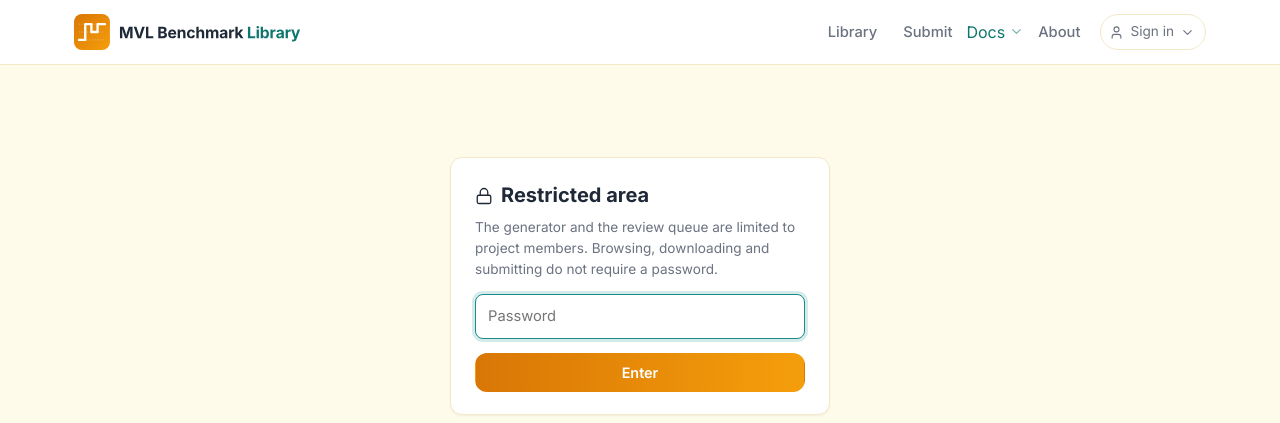
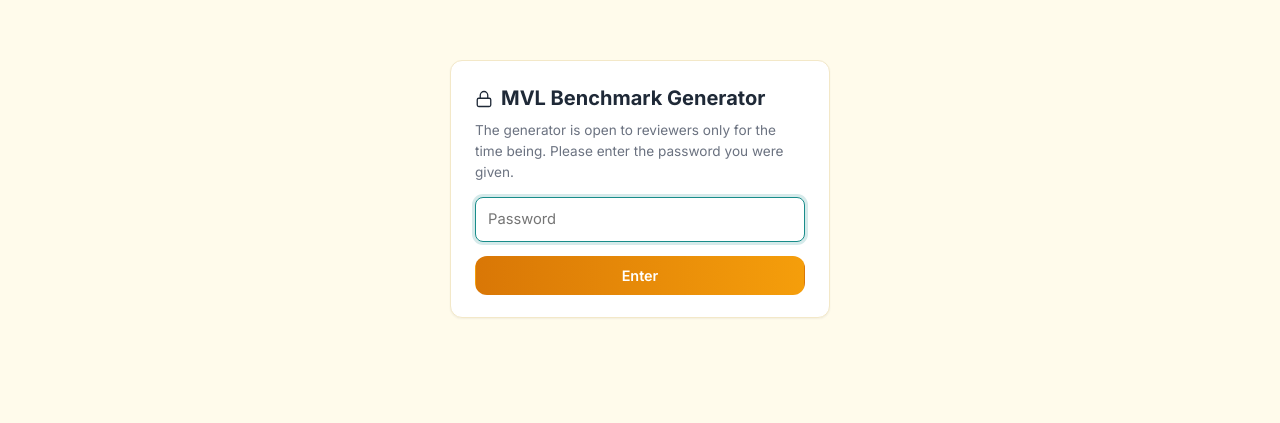
Before and after one commit to QianLiu301/MVLBenchmarkGenerator, a Flask app: page /login?next=/generate in a window 1280 px wide. Shown: the top 423 px of the page. Run offline with Flask 3, Linux system fonts and the light colour scheme; some libraries are stand-ins or nearby versions.

Commit message:
Generator reviewers see the generator alone
Signed in with GENERATOR_PASSWORD only, a session gets a login page and a
generator page without the library's brand, navigation or maintainer menu, and
every other page redirects to the generator.

```diff
--- a/web/app.py
+++ b/web/app.py
@@ -80,7 +80,8 @@ from benchmark_validator import BenchmarkValidator
 
 sys.path.insert(0, str(Path(__file__).parent))          # web/ — for blueprints
 from library.db import init_db
-from blueprints.auth import bp as auth_bp, can_generate, is_authed, require_access, require_generator
+from blueprints.auth import (bp as auth_bp, can_generate, generator_only, is_authed, require_access,
+                              require_generator)
 from blueprints.library import bp as library_bp
 from blueprints.submit import bp as submit_bp
 from blueprints.admin import bp as admin_bp
@@ -154,14 +155,18 @@ def generate_page():
     blocks it marks <!-- identity --> … <!-- /identity --> are replaced by a notice.
     """
     from library.review_mode import ANONYMOUS_REVIEW, ANONYMOUS_NOTICE
+    import re
     if not ANONYMOUS_REVIEW and is_authed():
         return send_from_directory('templates', 'index.html')
-    import re
     page = (Path(__file__).parent / 'templates' / 'index.html').read_text(encoding='utf-8')
     if ANONYMOUS_REVIEW:
         page = re.sub(r'<!-- identity\b.*?<!-- /identity -->', f'<p>{ANONYMOUS_NOTICE}</p>', page, flags=re.S)
     if not is_authed():   # reviewers: no DeepSeek (privately paid account)
         page = page.replace('<option value="deepseek">DeepSeek</option>', '')
+    if generator_only():  # generator reviewers: no library brand, links or maintainer menu
+        page = re.sub(r'<a href="/" class="brand".*?</a>', '', page, count=1, flags=re.S)
+        page = re.sub(r'<nav>.*?</nav>', '<nav><a href="/generate" class="active">Generate</a>'
+                      '<a href="/logout">Sign out</a></nav>', page, count=1, flags=re.S)
     return Response(page, mimetype='text/html')
 
 
--- a/web/blueprints/auth.py
+++ b/web/blueprints/auth.py
@@ -63,6 +63,18 @@ def can_generate() -> bool:
     return bool(review_password()) and review_password() == SITE_PASSWORD and bool(session.get('site_ok'))
 
 
+def generator_only() -> bool:
+    """A reviewer of the generator paper: signed in with GENERATOR_PASSWORD only. The
+    generator is then shown on its own, without the library around it."""
+    return bool(session.get('gen_ok')) and not session.get('site_ok') and not is_authed()
+
+
+# What a generator-only session may reach: the page, the API calls it makes, sign-out.
+_GENERATOR_PATHS = ('/generate', '/logout', '/api/status', '/api/tools', '/api/check-tools',
+                    '/api/generate', '/api/generate-stream', '/api/validate', '/api/validate-b',
+                    '/api/validate-both', '/api/run-simulation', '/api/download-zip')
+
+
 def require_generator(view):
     @wraps(view)
     def wrapped(*args, **kwargs):
@@ -90,14 +102,17 @@ def login():
         flash('Incorrect password. Please try again.', 'error')
     if is_authed() or (can_generate() and next_url.startswith('/generate')):
         return redirect(next_url)
+    if next_url.startswith('/generate'):
+        return render_template('generator_login.html', next_url=next_url, action=url_for('auth.login'))
     return render_template('login.html', next_url=next_url)
 
 
 @bp.route('/logout')
 def logout():
+    gen_only = generator_only()
     session.pop('authed', None)
     session.pop('gen_ok', None)
-    return redirect(url_for('library.home'))
+    return redirect(url_for('generate_page') if gen_only else url_for('library.home'))
 
 
 # ----------------------------------------------------------------------------
@@ -120,7 +135,13 @@ def site_gate():
     path = request.path
     if path in _SITE_OPEN or path.startswith('/static/'):
         return None
-    if session.get('site_ok') or session.get('gen_ok') or is_authed():   # any login opens the site
+    if generator_only():                            # generator reviewers see the generator alone
+        if path in _GENERATOR_PATHS:
+            return None
+        if path.startswith('/api/'):
+            return jsonify({'error': 'Not available.'}), 404
+        return redirect(url_for('generate_page'))
+    if session.get('site_ok') or is_authed():      # the maintainer login opens the site too
         return None
     if path.startswith('/api/'):
         return jsonify({'error': 'This site is password-protected.'}), 401
@@ -143,4 +164,6 @@ def site_login():
             session.permanent = True
             return redirect(next_url)
         flash('Incorrect password. Please try again.', 'error')
+    if next_url.startswith('/generate'):     # the generator's reviewers never see the library's name
+        return render_template('generator_login.html', next_url=next_url, action=url_for('auth.site_login'))
     return render_template('site_login.html', next_url=next_url)
--- /dev/null
+++ b/web/templates/generator_login.html
@@ -0,0 +1,30 @@
+<!DOCTYPE html>
+<html lang="en">
+<head>
+    <meta charset="UTF-8">
+    <meta name="viewport" content="width=device-width, initial-scale=1.0">
+    <title>Password required — MVL Benchmark Generator</title>
+    <meta name="robots" content="noindex">
+    <link href="https://fonts.googleapis.com/css2?family=Inter:wght@400;500;600;700&display=swap" rel="stylesheet">
+    <link rel="stylesheet" href="{{ url_for('static', filename='css/library.css', v=asset_version) }}">
+    <script src="https://cdn.jsdelivr.net/npm/lucide@0.460.0/dist/umd/lucide.min.js"></script>
+</head>
+<body>
+    {# Login for the generator on its own: no library header, links or footer #}
+    <main class="container">
+        <div class="card login-box">
+            <h1><i data-lucide="lock" class="icon"></i> MVL Benchmark Generator</h1>
+            <p class="small muted">The generator is open to reviewers only for the time being. Please enter the password you were given.</p>
+            {% with messages = get_flashed_messages(with_categories=true) %}
+            {% for category, message in messages %}<p class="small" style="color:var(--err-fg)">{{ message }}</p>{% endfor %}
+            {% endwith %}
+            <form method="post" action="{{ action }}">
+                <input type="hidden" name="next" value="{{ next_url }}">
+                <input type="password" name="password" placeholder="Password" autocomplete="current-password" autofocus required>
+                <button type="submit" class="btn btn-primary" style="width:100%">Enter</button>
+            </form>
+        </div>
+    </main>
+    <script>if (window.lucide) lucide.createIcons();</script>
+</body>
+</html>
--- a/web/templates/index.html
+++ b/web/templates/index.html
@@ -3559,7 +3559,8 @@
     <script>
         (function () {
             if (window.lucide) lucide.createIcons();
-            const menu = document.getElementById('userMenu'); const btn = menu.querySelector('button');
+            const menu = document.getElementById('userMenu'); if (!menu) return;
+            const btn = menu.querySelector('button');
             btn.addEventListener('click', e => { e.stopPropagation(); btn.setAttribute('aria-expanded', menu.classList.toggle('open')); });
             document.addEventListener('click', () => menu.classList.remove('open'));
         })();
```
Also changed, not shown: tests/test_generator_access.py (+9 -3 lines).
